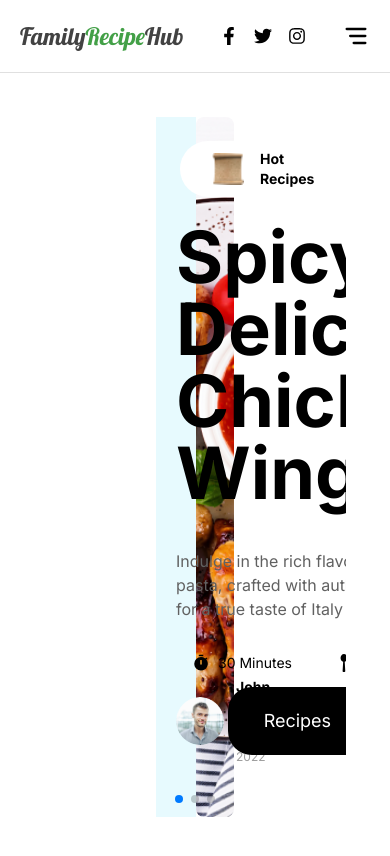
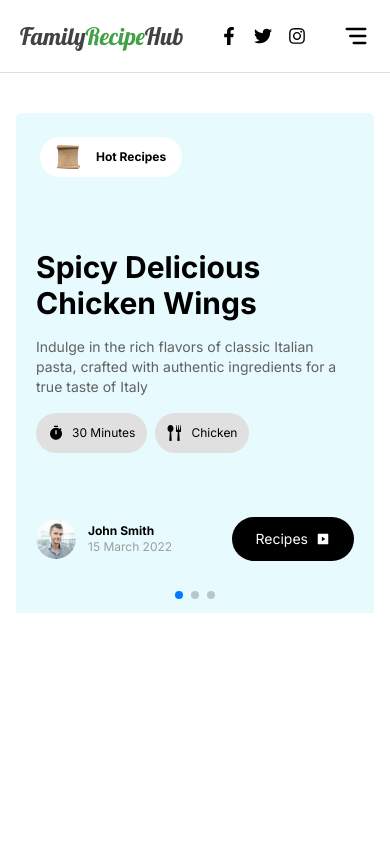
Before and after one commit to MarwaAshraf1812/family_recipe_hub_client, a React (Vite) app in the folder client/: page / in a window 390 px wide. Shown: the top 856 px of the page. Built offline with nearby package versions, Linux system fonts and the light colour scheme.

Commit message:
feat: fix hero section

```diff
--- a/client/src/components/Sections/Hero.jsx
+++ b/client/src/components/Sections/Hero.jsx
@@ -64,7 +64,7 @@ const slideData = [
 
 export default function Hero() {
   return (
-    <div className="px-11 py-11 mx-auto">
+    <div className="px-4 py-10 md:px-11 md:py-11 mx-auto">
       <Swiper
         modules={[Pagination, A11y, Autoplay]}
         spaceBetween={20}
@@ -74,58 +74,56 @@ export default function Hero() {
           delay: 7000,
           disableOnInteraction: false,
         }}
-        className="h-[700px]"
+        className="h-[500px] md:h-[700px]"
       >
         {slideData.map((slide, index) => (
           <SwiperSlide key={index}>
-            <div className="flex h-full rounded-full px-28">
-
-              <div className="w-1/2 h-full bg-main_color flex items-center p-5 relative group">
-                <div className="flex flex-col">
+            <div className="flex flex-col md:flex-row h-full rounded-md overflow-hidden bg-gray-100 shadow-lg">
+              <div className="md:w-1/2 h-full bg-main_color flex items-center p-5 md:p-10 relative group">
+                <div className="flex flex-col w-full">
                   <div
-                    className="flex bg-white px-8 py-2 rounded-full items-center absolute top-6 left-6
+                    className="flex bg-white px-4 rounded-full py-2 items-center absolute top-6 left-6
                     transform transition-transform duration-500 group-hover:scale-110"
                   >
                     <img
                       src={slide.badge.image}
                       alt={slide.badge.text}
-                      className="mr-4 w-8 h-8 object-cover"
+                      className="mr-4 w-6 h-6 md:w-8 md:h-8 object-cover"
                     />
-                    <p className="font-semibold text-sm">{slide.badge.text}</p>
+                    <p className="font-semibold text-xs md:text-sm">{slide.badge.text}</p>
                   </div>
 
-                  <div className="flex flex-col">
-                    <h1 className="text-7xl font-bold mb-10 group-hover:text-gray-900">
-                      {slide.title}
-                    </h1>
-                    <p className="text-gray-700 mb-4">{slide.description}</p>
+                  <h1 className="text-3xl md:text-5xl lg:text-7xl font-bold mb-4 md:mb-8 lg:mt-0 group-hover:text-gray-900">
+                    {slide.title}
+                  </h1>
+                  <p className="text-gray-700 text-sm md:text-base mb-4">{slide.description}</p>
+
+                  <div className="flex gap-2 md:gap-4 items-center mb-6">
+                    <div className="flex bg-gray-300 p-3 md:p-4 cursor-pointer rounded-full items-center hover:bg-slate-300 transition-colors duration-300">
+                      <MdTimer className="mr-2 text-base md:text-lg" />
+                      <p className="text-xs md:text-sm font-medium">{slide.time}</p>
+                    </div>
+                    <div className="flex bg-gray-300 p-3 md:p-4 cursor-pointer rounded-full items-center hover:bg-slate-300 transition-colors duration-300">
+                      <ImSpoonKnife className="mr-2 text-base md:text-lg" />
+                      <p className="text-xs md:text-sm font-medium">{slide.type}</p>
+                    </div>
                   </div>
 
-                  <div className="flex gap-4 items-center mb-6">
-                    <div className="flex bg-slate-200 p-4 cursor-pointer rounded-full items-center hover:bg-slate-300 transition-colors duration-300">
-                      <MdTimer className="mr-2 text-lg" />
-                      <p className="text-sm font-medium">{slide.time}</p>
-                    </div>
-                    <div className="flex bg-slate-200 p-4 cursor-pointer rounded-full items-center hover:bg-slate-300 transition-colors duration-300">
-                      <ImSpoonKnife className="mr-2 text-lg"/>
-                      <p className="text-sm font-medium">{slide.type}</p>
-                    </div>
-                  </div>
-                  <div className="flex items-center justify-between absolute left-0 bottom-8 w-full p-5">
+                  <div className="flex items-center justify-between  absolute left-0 bottom-8  w-full p-5 lg:mt-0 mt-20">
                     <div className="flex gap-3 items-center">
                       <img
                         src={slide.author.image}
                         alt={slide.author.name}
-                        className="rounded-full w-12 h-12 object-cover hover:scale-105 transition-transform duration-300"
+                        className="rounded-full w-10 h-10 md:w-12 md:h-12 object-cover hover:scale-105 transition-transform duration-300"
                       />
                       <div className="flex flex-col">
-                        <h5 className="font-bold text-sm">{slide.author.name}</h5>
+                        <h5 className="font-bold text-xs md:text-sm">{slide.author.name}</h5>
                         <p className="text-gray-500 text-xs">{slide.author.date}</p>
                       </div>
                     </div>
-                    <button className="bg-black text-white px-9 py-5 rounded-3xl font-medium text-lg flex items-center hover:bg-black/80">
+                    <button className="bg-black text-white px-6 py-3 md:px-9 md:py-5 rounded-3xl font-medium text-sm md:text-lg flex items-center hover:bg-black/80">
                       Recipes
-                      <div className="rounded-3xl ml-4">
+                      <div className="rounded-3xl ml-2 md:ml-4">
                         <RiVideoFill />
                       </div>
                     </button>
@@ -133,11 +131,11 @@ export default function Hero() {
                 </div>
               </div>
 
-              <div className="w-1/2 h-full">
+              <div className="md:w-1/2 h-full overflow-hidden hidden md:block">
                 <img
                   src={slide.image}
                   alt={slide.title}
-                  className="w-full h-full object-cover rounded-lg"
+                  className="w-full h-full object-cover"
                 />
               </div>
             </div>
```
